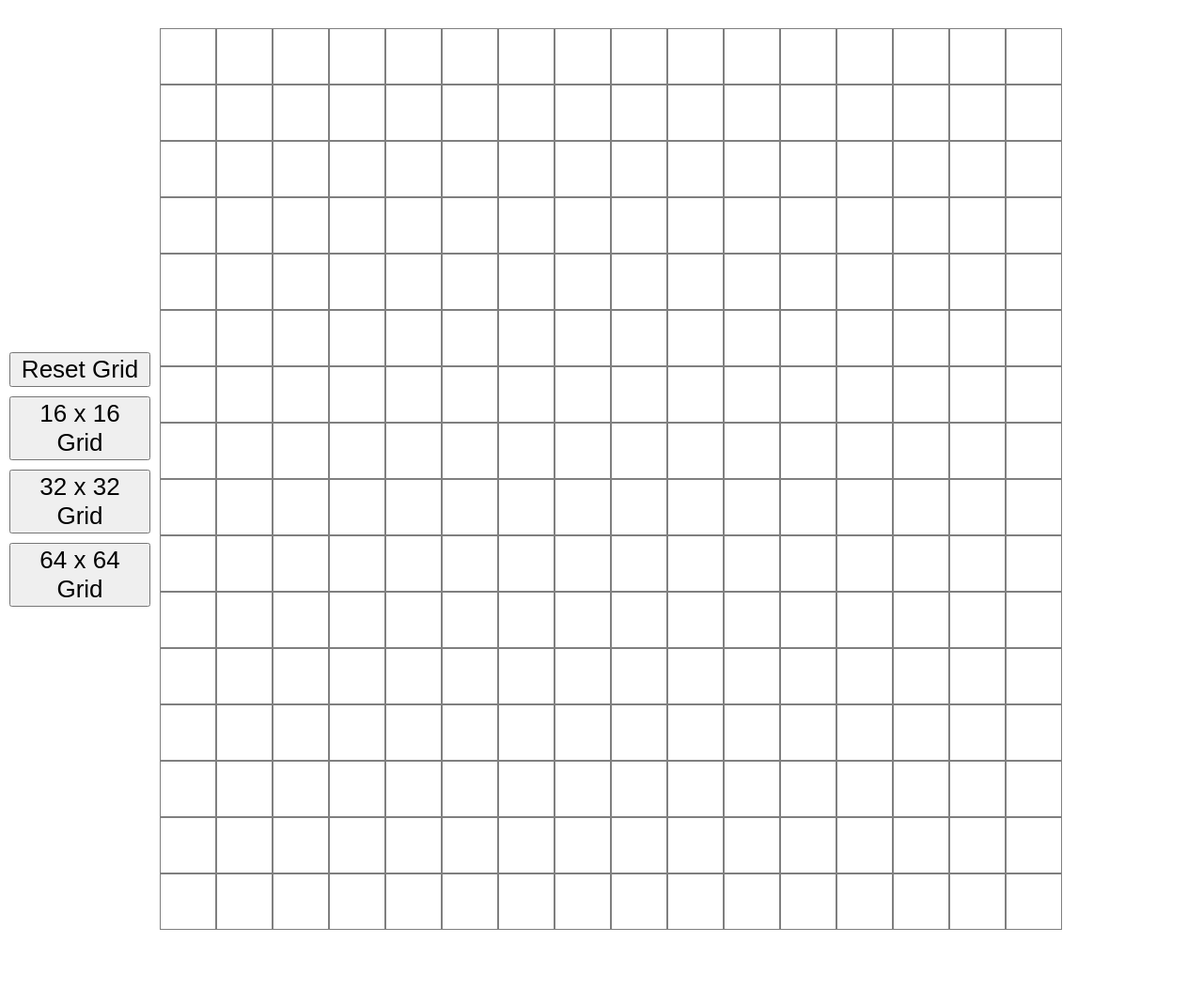
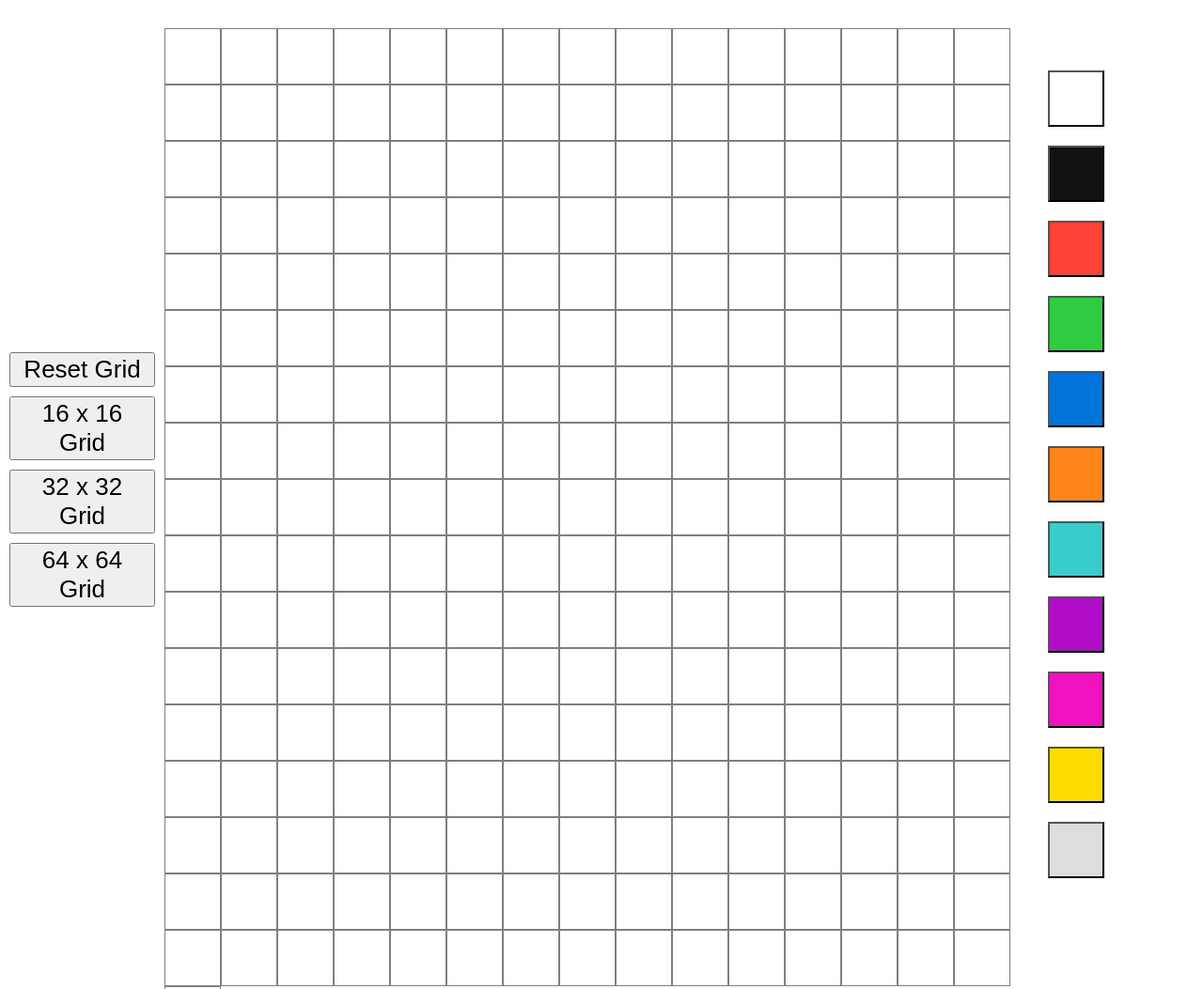
Before and after one commit to qjoubert/etch-a-sketch, a plain HTML site: page index.html in a window 1280 px wide. Shown: the top 1053 px of the page at 94% size. Before the commit the page ends 1020 px from the top, so only its background shows below. Drawn offline with Linux system fonts and the light colour scheme.

Commit message:
Added buttons to pick drawing color

```diff
--- a/css/style.css
+++ b/css/style.css
@@ -16,15 +16,27 @@
   width: 960px;
 }
 
-#left-buttons-container {
+#left-buttons-container, #right-buttons-container {
   box-sizing: border-box;
   display: flex;
   flex-flow: column nowrap;
   margin-left: 1rem;
-  width: calc((100vw - 980px) / 2);
+  width: calc((100vw - 960px) / 2);
 }
 
-.grid-size-button, #reset-button {
+#right-buttons-container {
+  margin-left: 0;
+  margin-right: 1rem;
+  margin-top: 1rem;
+}
+
+#reset-button, .grid-size-button {
   font-size: 2.6rem;
   margin: .5rem 0;
 }
+
+.color-picker-button  {
+  height: 6rem;
+  margin-bottom: 2rem;
+  width: 6rem;
+}
--- a/index.html
+++ b/index.html
@@ -14,6 +14,19 @@
     <button class="grid-size-button" data-squares-number="4096">64 x 64 Grid</button>
   </div>
   <div id="grid-container"></div>
+  <div id="right-buttons-container">
+    <button class="color-picker-button" data-color="#fff"></button>
+    <button class="color-picker-button" data-color="#111"></button>
+    <button class="color-picker-button" data-color="#ff4136"></button>
+    <button class="color-picker-button" data-color="#2ecc40"></button>
+    <button class="color-picker-button" data-color="#0074d9"></button>
+    <button class="color-picker-button" data-color="#ff851b"></button>
+    <button class="color-picker-button" data-color="#39cccc"></button>
+    <button class="color-picker-button" data-color="#b10dc9"></button>
+    <button class="color-picker-button" data-color="#f012be"></button>
+    <button class="color-picker-button" data-color="#ffdc00"></button>
+    <button class="color-picker-button" data-color="#ddd"></button>
+  </div>
   <script src="scripts/main.js" type="module"></script>
 </body>
 </html>
--- a/scripts/DrawingManager.js
+++ b/scripts/DrawingManager.js
@@ -13,10 +13,30 @@
     })
   }
 
-  colorOneSquare(event, color) {
+  colorOneSquare(event) {
     if (this.checkIsDrawing() === "true" && event.target.classList.contains("square")) {
-      event.target.style.backgroundColor = color;
+      const drawingColor = this.getDrawingColor();
+      event.target.style.backgroundColor = drawingColor;
     }
+  }
+
+  getDrawingColor() {
+    return sessionStorage.getItem("drawingColor");
+  }
+
+  setColorPickerButtons() {
+    const colorPickerButtons = document.querySelectorAll(".color-picker-button");
+    colorPickerButtons.forEach(button => {
+      const bgColor = button.dataset.color;
+      button.style.backgroundColor = bgColor;
+      button.addEventListener("click", () => {
+        this.setDrawingColor(bgColor)
+      })
+    });
+  }
+
+  setDrawingColor(color) {
+    sessionStorage.setItem("drawingColor", color);
   }
 
   startDrawing() {
--- a/scripts/GridManager.js
+++ b/scripts/GridManager.js
@@ -42,7 +42,7 @@
     for (let i = 0; i < squaresNumber; i++) {
       const square = this.createSquare(squareSideSize);
       square.addEventListener("mouseover", (e) => {
-        drawingManager.colorOneSquare(e, "black");
+        drawingManager.colorOneSquare(e);
       });
       gridContainer.appendChild(square);
     }
--- a/scripts/main.js
+++ b/scripts/main.js
@@ -18,6 +18,8 @@
 });
 
 const drawingManager = new DrawingManager();
+drawingManager.setDrawingColor("black");
+drawingManager.setColorPickerButtons();
 document.addEventListener("mousedown", (e) => {
   drawingManager.startDrawing();
   drawingManager.colorOneSquare(e, "black");
```
